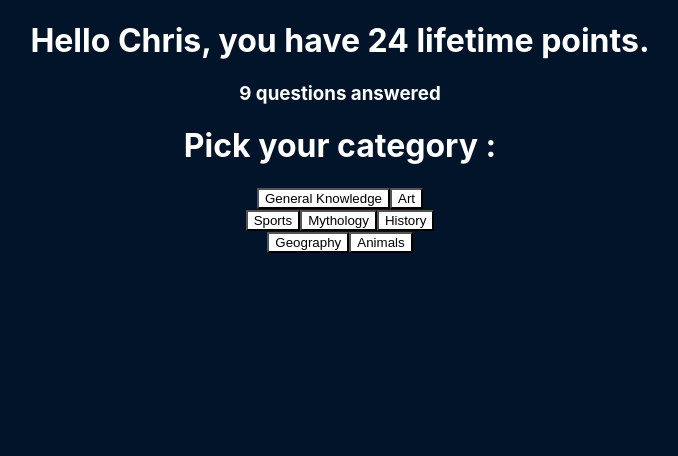
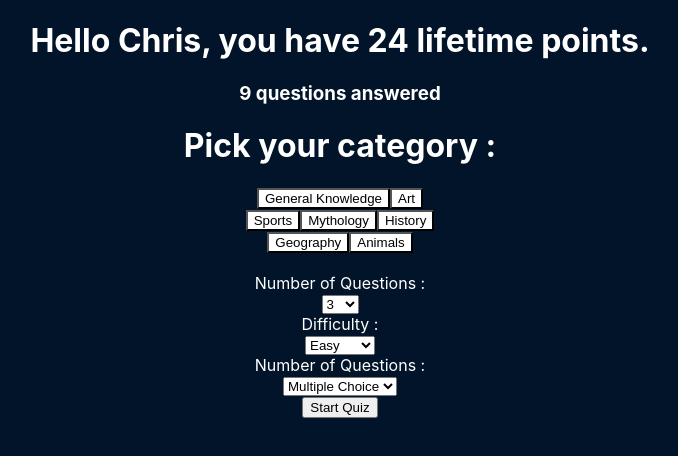
Before and after one commit to ChrisES7/myReactTriviaApp, a React (Create React App) app: page / in a window 1280 px wide. Shown: the top 456 px of the page, without its empty margins (300-978 px from the left). Built offline with nearby package versions, Linux system fonts and the light colour scheme.

Commit message:
Passed the category variable in a prop from Categories to QuizParams by calling the Component in the Categories Class

```diff
--- a/src/components/Categories.js
+++ b/src/components/Categories.js
@@ -19,6 +19,7 @@ class Categories extends Component {
         buttonId: `${cat}`,
       },
       () => {
+        // pass a callback function, so that the rest of the code only executes when the state has been changed.
         switch (cat) {
           case "genKnow":
             catFull = "General Knowledge";
@@ -112,6 +113,7 @@ class Categories extends Component {
             </div>
           </div>
         </div>
+        <QuizParams cat={this.state.catFull} />
       </div>
     );
   }
--- a/src/components/QuizParams.js
+++ b/src/components/QuizParams.js
@@ -12,49 +12,35 @@ class QuizParams extends Component {
     };
   }
 
-  // categories.forEach((category) => {
-  //   difficulties.forEach((difficulty) => {
-  //     questionTypes.forEach((type) => {
-  //       const description = `${category} (${difficulty}, ${type === "multiple" ? "Multiple Choice" : "True/False"})`;
-  //       quizOptions.push({ category, difficulty, type, description });
-  //     });
-  //   });
-  // });
-
-  getQuestions() {
+  getQuestions(props) {
+    console.log(props);
     //deactivate button and selects and the category buttons
-    // initiate all input values in variables
+    //check if variables are empty
     let nbQuestionsSelect = document.getElementById("nbQuestionsSelect");
     let difficultySelect = document.getElementById("difficultySelect");
     let typeSelect = document.getElementById("typeSelect");
     console.log(nbQuestionsSelect.value);
     console.log(difficultySelect.value);
     console.log(typeSelect.value);
-    if (true) {
-    }
-    const nbQuestions = [3, 4, 5, 6, 7, 8, 9, 10];
-    // const categories = [
-    //   "General Knowledge",
-    //   "Art",
-    //   "Sports",
-    //   "Mythology",
-    //   "History",
-    //   "Geography",
-    // ]; // Add more categories
-    const difficulties = ["easy", "medium", "hard"];
-    const questionTypes = ["multiple", "trueFalse"];
+    let apiUrl = `https://opentdb.com/api.php?amount=${nbQuestionsSelect.value}&category=22&difficulty=${difficultySelect.value}&type=${typeSelect.value}`;
+    //
+    //i could also use state variables
+    //
+    // this.setState({
+    //   nbQuestions: nbQuestionsSelect.value,
+    //   category: "",
+    //   difficulty: difficultySelect.value,
+    //   type: typeSelect.value,
+    // });
+    // let apiUrl = `https://opentdb.com/api.php?amount=${this.state.nbQuestions}&category=22&difficulty=${this.state.difficulty}&type=${this.state.type}`;
 
-    const quizOptions = [];
-
-    switch (nbQuestionsSelect.value) {
-      case 3:
-        break;
-      default:
-    }
+    // document.querySelector(
+    //   ".allChoicesDiv"
+    // ).innerHTML += `<h2 style="color:white;">${apiUrl}</h2>`;
   }
   render() {
+    console.log(this.props.cat);
     //i will put a form to make a request in the future
-    // i can make a for loop and append these <option value="8">test8</option>
     return (
       <div>
         <div className="allChoicesDiv">
@@ -84,11 +70,14 @@ class QuizParams extends Component {
               <label>Number of Questions :</label>
               <br />
               <select className="selectParam" id="typeSelect">
-                <option value="multipleChoice">Multiple Choice</option>
-                <option value="trueFalse">True or False</option>
+                <option value="multiple">Multiple Choice</option>
+                <option value="boolean">True or False</option>
               </select>
             </div>
-            <button id="btnDone" onClick={() => this.getQuestions()}>
+            <button
+              id="btnDone"
+              onClick={() => this.getQuestions(this.props.cat)}
+            >
               Start Quiz
             </button>
           </div>
```
